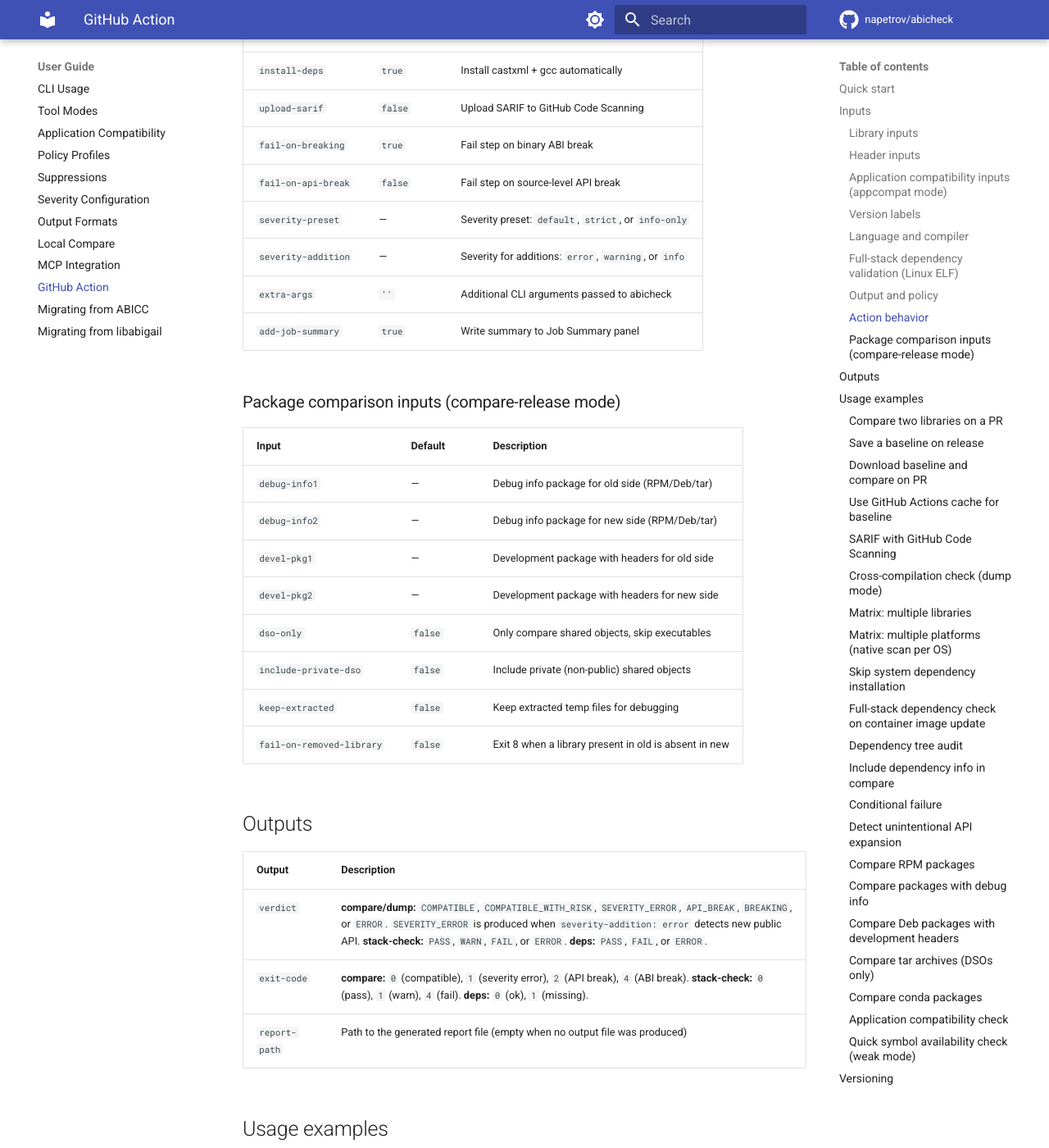
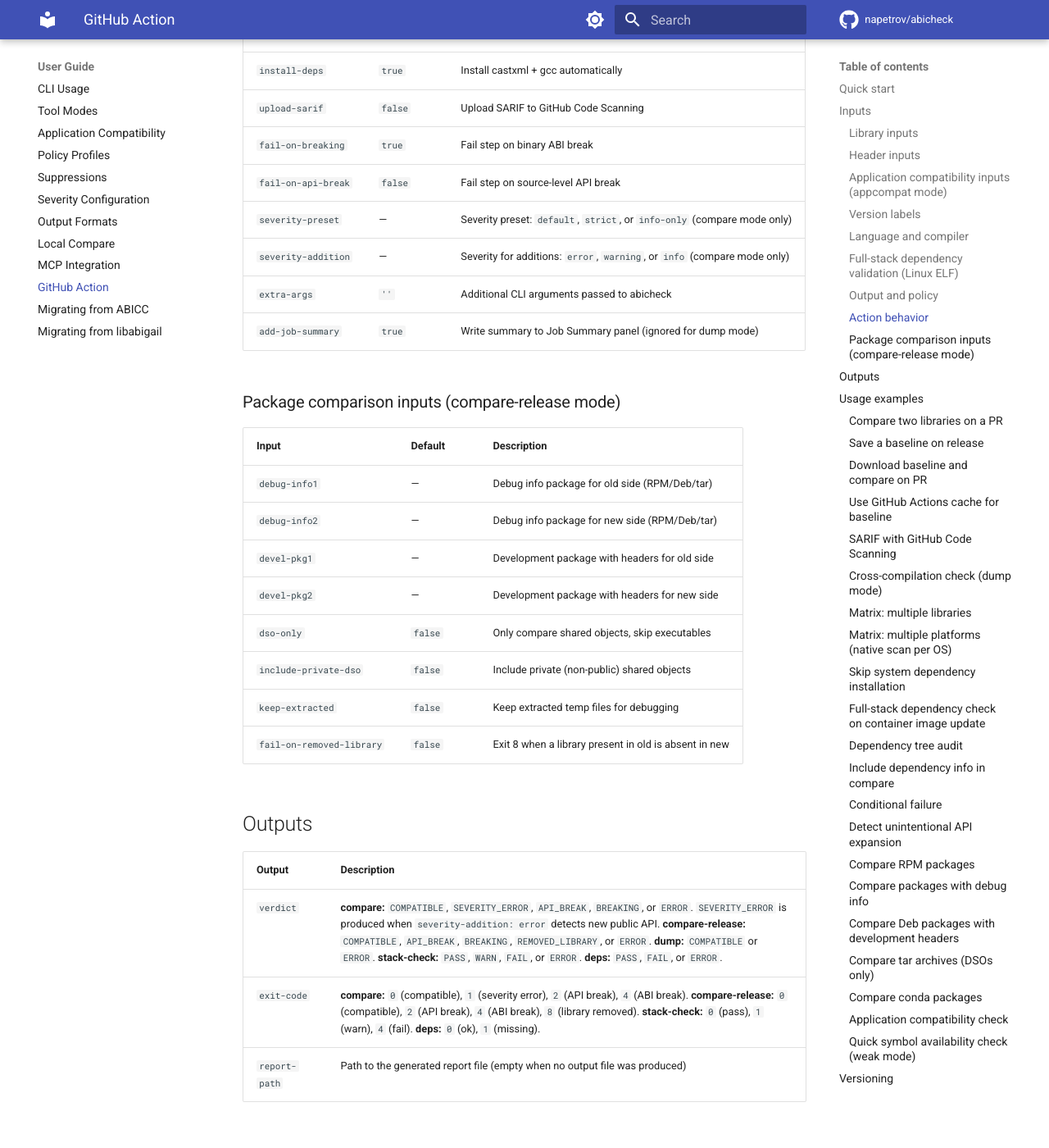
Before and after one commit to napetrov/abicheck, an MkDocs documentation site: the page built from docs/user-guide/github-action.md, in a window 1280 px wide and 1400 px high, scrolled down 3296 px. Shown: the whole window at 82% size. Built offline with MkDocs 1.6.1 and Material for MkDocs 9.7.7, drawn with Linux system fonts in a browser that asks for light colours; comment, search, counter and statistics services are not loaded; some of the changed text lies outside the part shown.

Commit message:
Fix 7 discrepancies between GitHub Action and CLI/docs
- Remove COMPATIBLE_WITH_RISK from action outputs (never emitted by run.sh)
- Add REMOVED_LIBRARY verdict to action.yml and docs outputs tables
- Update sysroot description: used in both dump and deps modes
- Pass per-side --old-header/--new-header/--old-include/--new-include in
  appcompat mode to match CLI capabilities
- Add format validation for appcompat/compare-release/deps/stack-check
  modes (only json/markdown supported; warn and fall back to markdown)
- Document severity-preset/severity-addition as compare-mode-only
- Document add-job-summary is ignored for dump mode

https://claude.ai/code/session_01PkgQt2Ehp4FuCKZAoidS6p

```diff
--- a/docs/user-guide/github-action.md
+++ b/docs/user-guide/github-action.md
@@ -92,10 +92,10 @@ automatically, then runs ABI comparison and reports results.
 | `upload-sarif` | `false` | Upload SARIF to GitHub Code Scanning |
 | `fail-on-breaking` | `true` | Fail step on binary ABI break |
 | `fail-on-api-break` | `false` | Fail step on source-level API break |
-| `severity-preset` | — | Severity preset: `default`, `strict`, or `info-only` |
-| `severity-addition` | — | Severity for additions: `error`, `warning`, or `info` |
+| `severity-preset` | — | Severity preset: `default`, `strict`, or `info-only` (compare mode only) |
+| `severity-addition` | — | Severity for additions: `error`, `warning`, or `info` (compare mode only) |
 | `extra-args` | `''` | Additional CLI arguments passed to abicheck |
-| `add-job-summary` | `true` | Write summary to Job Summary panel |
+| `add-job-summary` | `true` | Write summary to Job Summary panel (ignored for dump mode) |
 
 ### Package comparison inputs (compare-release mode)
 
@@ -114,8 +114,8 @@ automatically, then runs ABI comparison and reports results.
 
 | Output | Description |
 |--------|-------------|
-| `verdict` | **compare/dump:** `COMPATIBLE`, `COMPATIBLE_WITH_RISK`, `SEVERITY_ERROR`, `API_BREAK`, `BREAKING`, or `ERROR`. `SEVERITY_ERROR` is produced when `severity-addition: error` detects new public API. **stack-check:** `PASS`, `WARN`, `FAIL`, or `ERROR`. **deps:** `PASS`, `FAIL`, or `ERROR`. |
-| `exit-code` | **compare:** `0` (compatible), `1` (severity error), `2` (API break), `4` (ABI break). **stack-check:** `0` (pass), `1` (warn), `4` (fail). **deps:** `0` (ok), `1` (missing). |
+| `verdict` | **compare:** `COMPATIBLE`, `SEVERITY_ERROR`, `API_BREAK`, `BREAKING`, or `ERROR`. `SEVERITY_ERROR` is produced when `severity-addition: error` detects new public API. **compare-release:** `COMPATIBLE`, `API_BREAK`, `BREAKING`, `REMOVED_LIBRARY`, or `ERROR`. **dump:** `COMPATIBLE` or `ERROR`. **stack-check:** `PASS`, `WARN`, `FAIL`, or `ERROR`. **deps:** `PASS`, `FAIL`, or `ERROR`. |
+| `exit-code` | **compare:** `0` (compatible), `1` (severity error), `2` (API break), `4` (ABI break). **compare-release:** `0` (compatible), `2` (API break), `4` (ABI break), `8` (library removed). **stack-check:** `0` (pass), `1` (warn), `4` (fail). **deps:** `0` (ok), `1` (missing). |
 | `report-path` | Path to the generated report file (empty when no output file was produced) |
 
 ## Usage examples
```
Also changed, not shown: other parts of docs/user-guide/github-action.md (+1 -1 lines), action.yml (+12 -7 lines), 1 other file.
